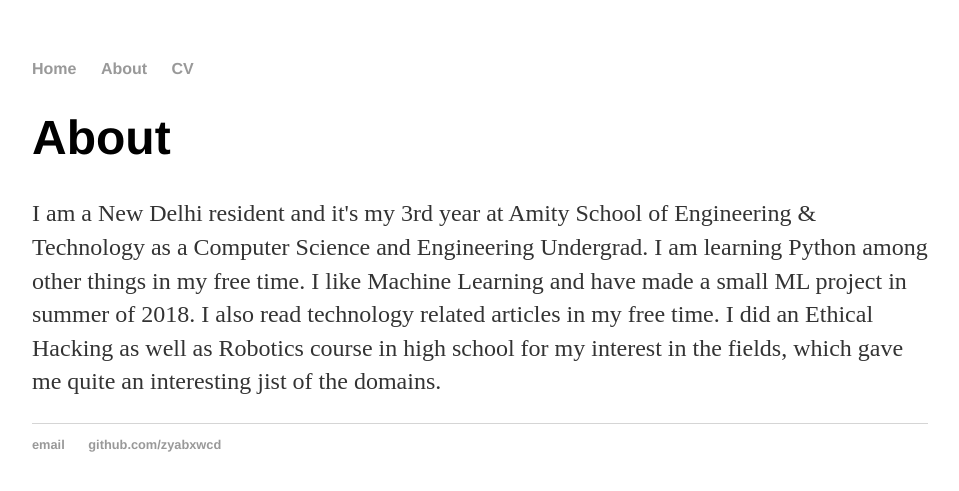
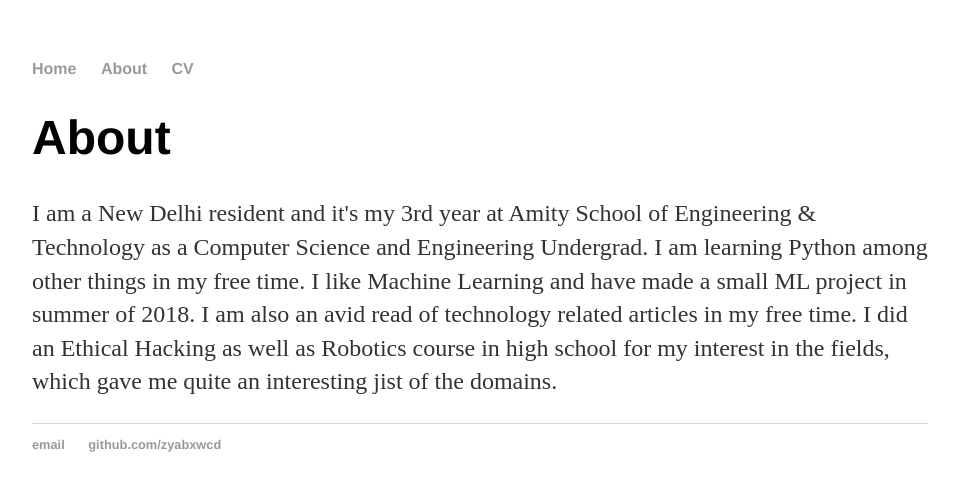
Before and after one commit to thisis-akash/thisis-akash.github.io, a Jekyll site: the page built from about/index.html, in a window 1280 px wide. Shown: the top 491 px of the page, without its empty margins (160-1119 px from the left). Built offline with Jekyll 4.4.1, drawn with Linux system fonts in a browser that asks for light colours.

Commit message:
Update index.html

```diff
--- a/about/index.html
+++ b/about/index.html
@@ -3,12 +3,12 @@ layout: default
 title: About Akash
 ---
 
-		<div class="about">
-			<h1>About</h1>
-			<p>I am a New Delhi resident and it's my 3rd year at Amity School of Engineering & Technology as
+<div class="about">
+	<h1>About</h1>
+	<p>I am a New Delhi resident and it's my 3rd year at Amity School of Engineering & Technology as
          a Computer Science and Engineering Undergrad. I am learning Python among other things in my free time.
-         I like Machine Learning and have made a small ML project in summer of 2018. I also read technology related articles in
+         I like Machine Learning and have made a small ML project in summer of 2018. I am also an avid read of technology related articles in
          my free time. I did an Ethical Hacking as well as Robotics course in high school for my interest in the fields, which
          gave me quite an interesting jist of the domains.
-      </p>
-		</div>
+        </p>
+</div>
```
